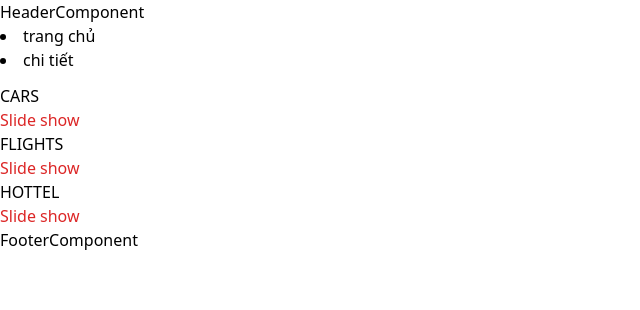
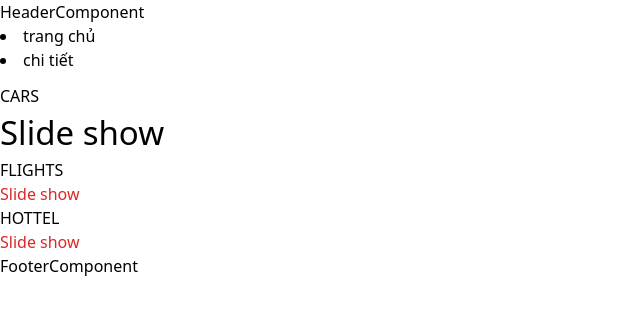
Before and after one commit to lyanhtuan2003/book-car, a React (Vite) app in the folder FE-BOOK/: page / in a window 1280 px wide. Shown: the top 310 px of the page, without its empty margins (0-640 px from the left). Built offline with nearby package versions, Linux system fonts and the light colour scheme.

Commit message:
emoution css

```diff
--- a/FE-BOOK/src/app/modules/client/home/component/cars/cars.component.tsx
+++ b/FE-BOOK/src/app/modules/client/home/component/cars/cars.component.tsx
@@ -1,13 +1,27 @@
-import React from 'react'
+import { css } from '@emotion/react'
 import SwiperListComponent from '~/app/component/stacks/swiper-list/swiper-list.component'
 
 const CarsComponents = () => {
     return (
-        <div>
+        <div css={carsCss}>
             <SwiperListComponent title='CARS' />
-            <p className='text-red-600'>Slide show</p>
+            <p className='text-one'>Slide show</p>
         </div>
     )
 }
 
 export default CarsComponents
+
+const carsCss = css`
+.text-one{
+    color: black;
+    font-size:33px;
+}
+
+@media (min-width: 0) and (max-width: 739px) {
+    .text-one{
+        color: pink;
+        font-size:13px;
+    }
+}
+`
```
